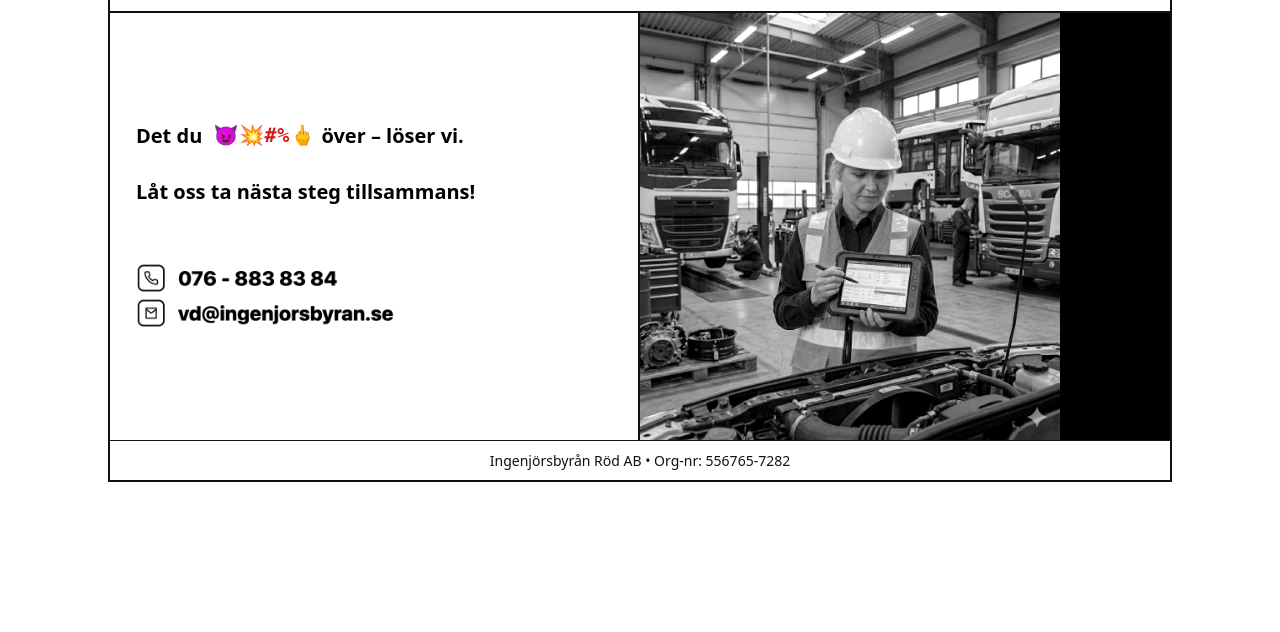
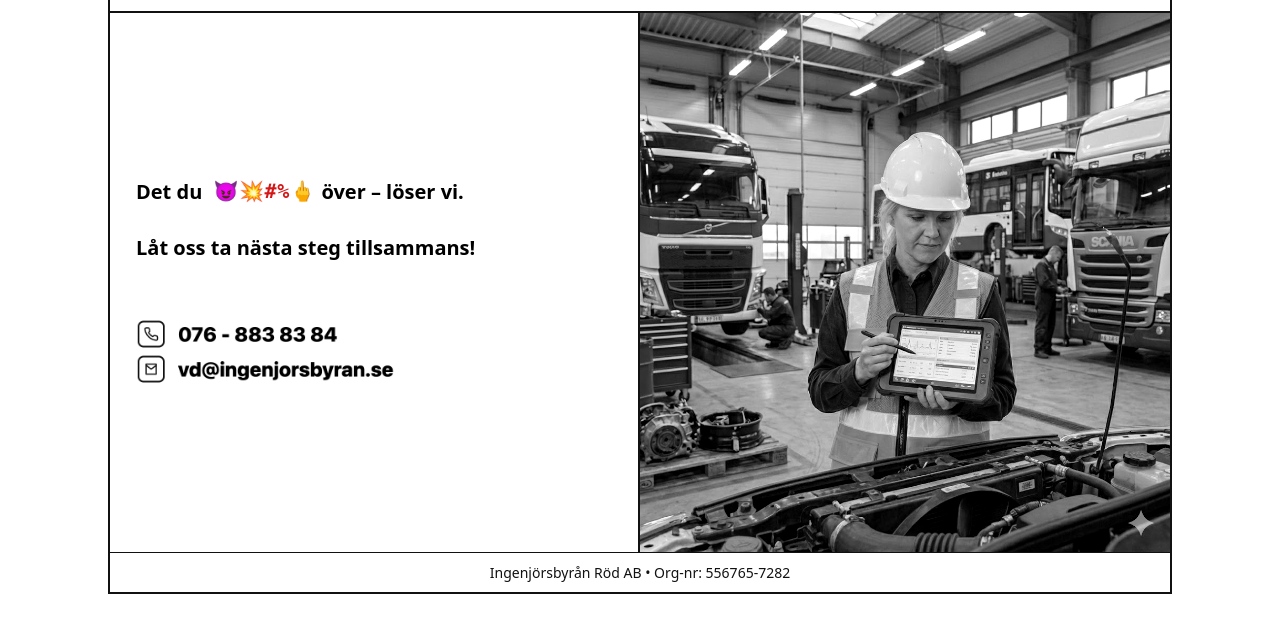
Before and after one commit to rickthenick/visitkort, a plain HTML site: page index.html in a window 1280 px wide. Shown: the part 134-766 px from the top of the page. Drawn offline with Linux system fonts and the light colour scheme.

Commit message:
Adjust hero image dimensions and styling

```diff
--- a/index.html
+++ b/index.html
@@ -88,9 +88,9 @@
     }
     .hero{
       width:100%;
-      max-width: 420px;
-      height:auto;
+      height:100%;
       display:block;
+      object-fit: cover;
       filter: grayscale(100%) contrast(1.05);
     }
     .site-footer{
```
